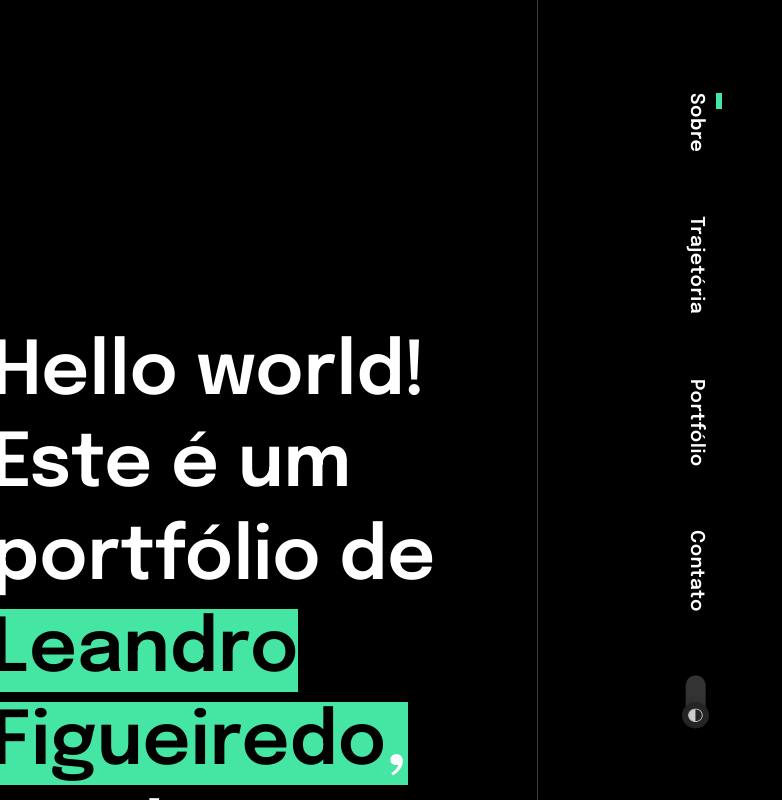
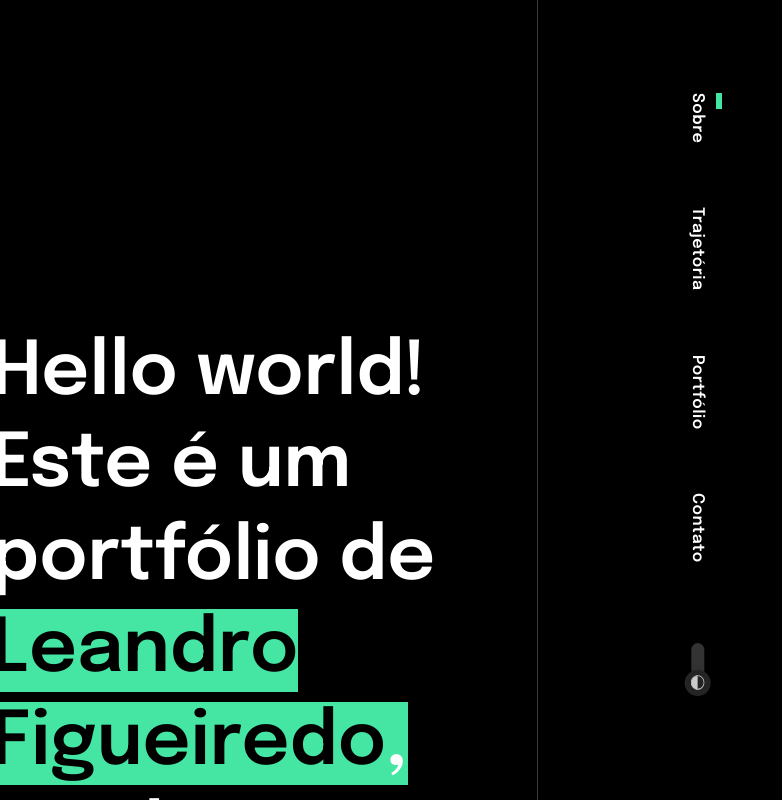
Before and after one commit to figueiredo-uideveloper/leandro-website, a website: page index.html in a window 1280 px wide. Shown: the top 800 px of the page, 498-1280 px from the left. Drawn offline with Linux system fonts and the light colour scheme.

Commit message:
fix switch theme mode

```diff
--- a/index.html
+++ b/index.html
@@ -58,11 +58,11 @@
                         <a href="#trajetória" class="item">Trajetória</a>
                         <a href="#protfolio" class="item">Portfólio</a>
                         <a href="#contato" class="item">Contato</a>
+
+                        <div class="checkbox-wrap" data-switch-theme="dark">
+                            <input type="checkbox" class="toggle-switch" checked>
+                        </div>
                     </nav>
-
-                    <div class="checkbox-wrap" data-switch-theme="dark">
-                        <input type="checkbox" class="toggle-switch" checked>
-                    </div>
                 </div>
             </div>
         </div>
--- a/scss/_components.scss
+++ b/scss/_components.scss
@@ -141,10 +141,11 @@
 
 
 [data-switch-theme] {
-    position: fixed;
-    bottom: 8.4rem;
-    margin-right: 0.8rem;
-    z-index: 99999;
+    position: relative;
+    width: 1.6rem;
+    margin-top: 3.6rem;
+    display: flex;
+    align-items: center;
 }
 
 input[type=checkbox].toggle-switch {
@@ -162,7 +163,7 @@ input[type=checkbox].toggle-switch {
     /* width of the track */
     width: 4em;
     /* height of the track */
-    height: 1.5em;
+    height: 1em;
     border-radius: 3em;
     background-color: #ccc;
 
--- a/scss/_menu.scss
+++ b/scss/_menu.scss
@@ -3,7 +3,7 @@
     display: flex;
     align-items: center;
     margin: 6.1rem 0 0 auto;
-    padding: 3.2rem 2.4rem;
+    padding: 3.2rem 2.4rem 4.2rem 2.4rem;
     position: fixed;
     z-index: 99999;
     transition: background-color .3s;
@@ -26,7 +26,7 @@
 
     .item {
         font-weight: 600;
-        font-size: 1.9rem;
+        font-size: 1.6rem;
         letter-spacing: .5px;
 
         &:not(:last-child) {
```
Also changed, not shown: css/main.css.
